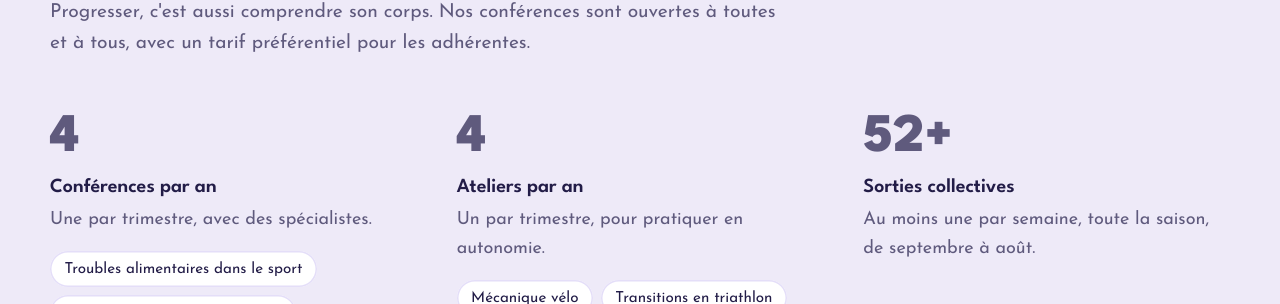
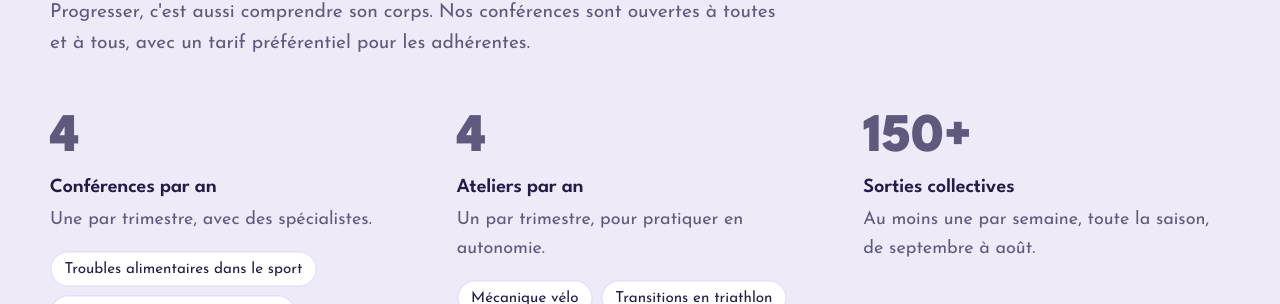
Before and after one commit to Anotreplace/anotreplace.github.io, a Jekyll site: the page built from activites/index.html, in a window 1280 px wide and 900 px high, scrolled down 2991 px. Shown: the part 147-451 px from the top of the window. Built offline with Jekyll 4.4.1, drawn with Linux system fonts in a browser that asks for light colours.

Commit message:
150+ sorties collectives par an (Partenaires, Activités)
Co-Authored-By: Claude Opus 5.5 <noreply@anthropic.com>

```diff
--- a/activites/index.html
+++ b/activites/index.html
@@ -85,7 +85,7 @@ description: "Natation, vélo de route et running chaque semaine : pratique une
         <ul class="tags"><li>Mécanique vélo</li><li>Transitions en triathlon</li><li>Massages sportifs</li><li>Gestes de premiers secours</li></ul>
       </div>
       <div>
-        <p class="rhythm-num">52+</p>
+        <p class="rhythm-num">150+</p>
         <h3>Sorties collectives</h3>
         <p>Au moins une par semaine, toute la saison, de septembre à août.</p>
       </div>
--- a/partenaires/index.html
+++ b/partenaires/index.html
@@ -52,7 +52,7 @@ body_class: "no-mobile-cta"
     </div>
     <div class="stats stats--band">
       <div class="stat"><span class="stat-num">100%</span><p>féminin, tous niveaux</p></div>
-      <div class="stat"><span class="stat-num">52+</span><p>sorties collectives par an</p></div>
+      <div class="stat"><span class="stat-num">150+</span><p>sorties collectives par an</p></div>
       <div class="stat"><span class="stat-num">8</span><p>conférences et ateliers par an</p></div>
       <div class="stat"><span class="stat-num">100+</span><p>adhérentes visées d'ici 2028</p></div>
     </div>
```
